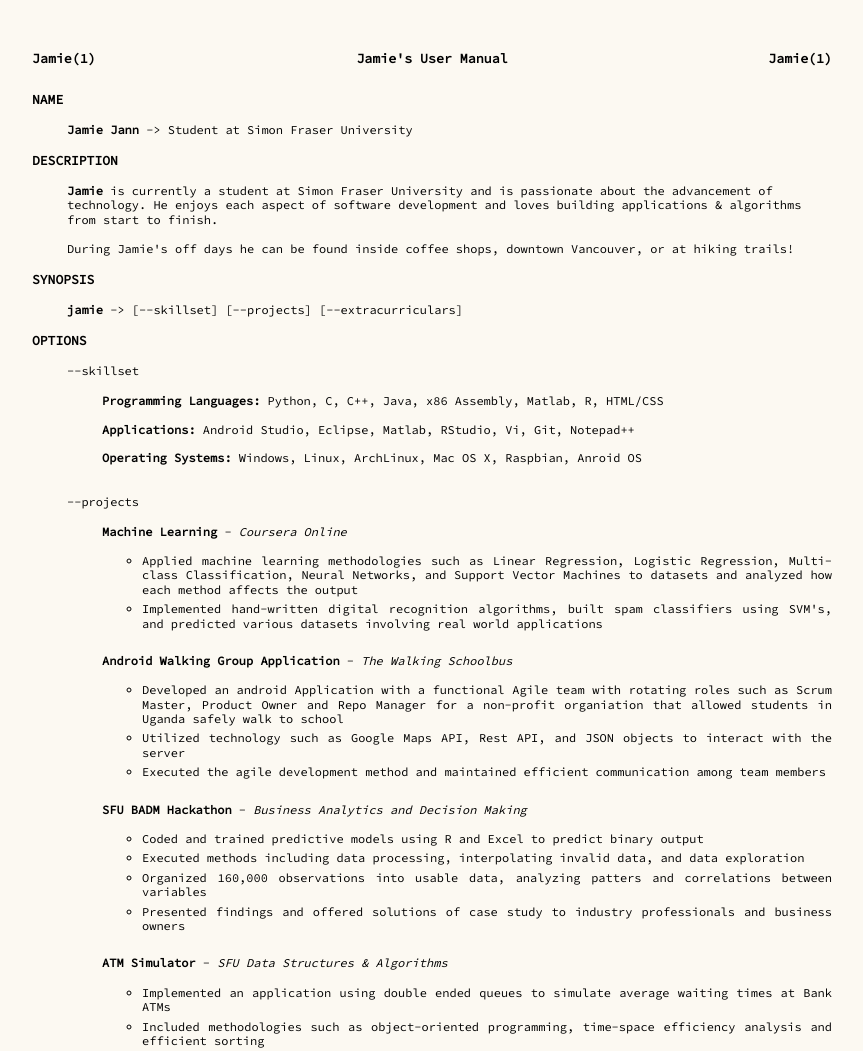
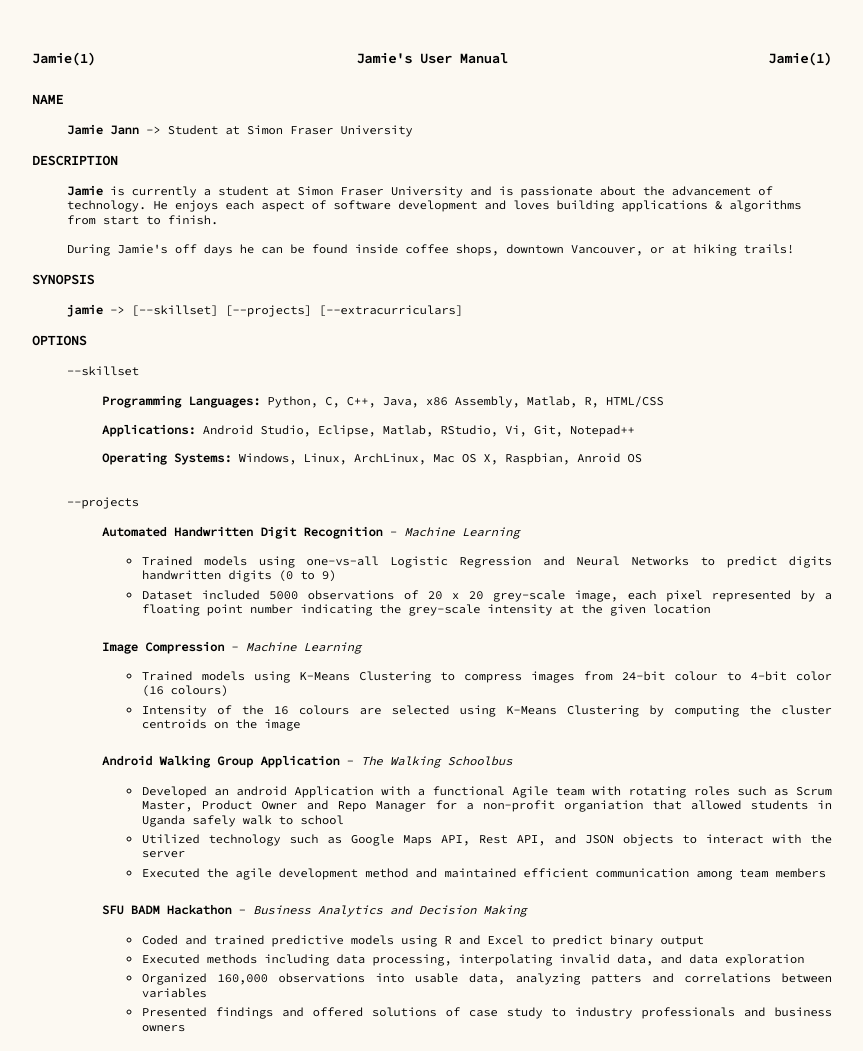
Before and after one commit to jamiejann/jamiejann.github.io, a website: page res.html in a window 1280 px wide. Shown: the top 1051 px of the page, without its empty margins (208-1071 px from the left). Drawn offline with Linux system fonts and the light colour scheme.

Commit message:
updated res

```diff
--- a/res.html
+++ b/res.html
@@ -54,14 +54,22 @@
 
                 <!-- Machine Learning -->
                 <div class="indent">
-                    <strong>Machine Learning</strong> - <i>Coursera Online</i>
+                    <strong>Automated Handwritten Digit Recognition</strong> - <i>Machine Learning</i>
                     <div class="indent-ul">
                         <ul>
-                            <li>Applied machine learning methodologies such as Linear Regression, Logistic Regression,
-                                Multi-class Classification, Neural Networks, and Support Vector Machines to datasets and
-                                analyzed how each method affects the output</li>
-                            <li>Implemented hand-written digital recognition algorithms, built spam classifiers using
-                                SVM's, and predicted various datasets involving real world applications</li>
+                            <li>Trained models using one-vs-all Logistic Regression and Neural Networks to predict digits handwritten digits (0 to 9)</li>
+                            <li>Dataset included 5000 observations of 20 x 20 grey-scale image, each pixel represented by a floating point number
+                                indicating the grey-scale intensity at the given location</li>
+                        </ul>
+                    </div>
+                </div>
+
+                <div class="indent">
+                    <strong>Image Compression</strong> - <i>Machine Learning</i>
+                    <div class="indent-ul">
+                        <ul>
+                            <li>Trained models using K-Means Clustering to compress images from 24-bit colour to 4-bit color (16 colours)</li>
+                            <li>Intensity of the 16 colours are selected using K-Means Clustering by computing the cluster centroids on the image</li>
                         </ul>
                     </div>
                 </div>
```
